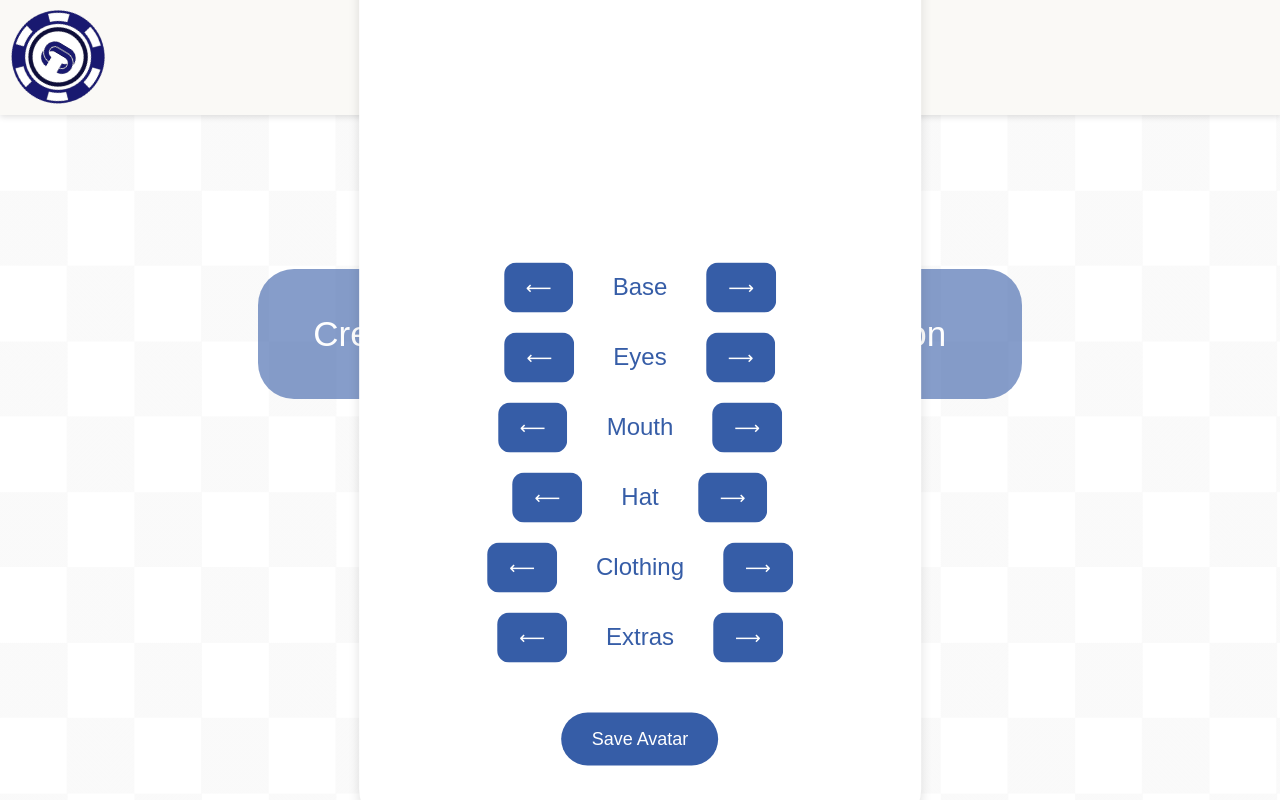
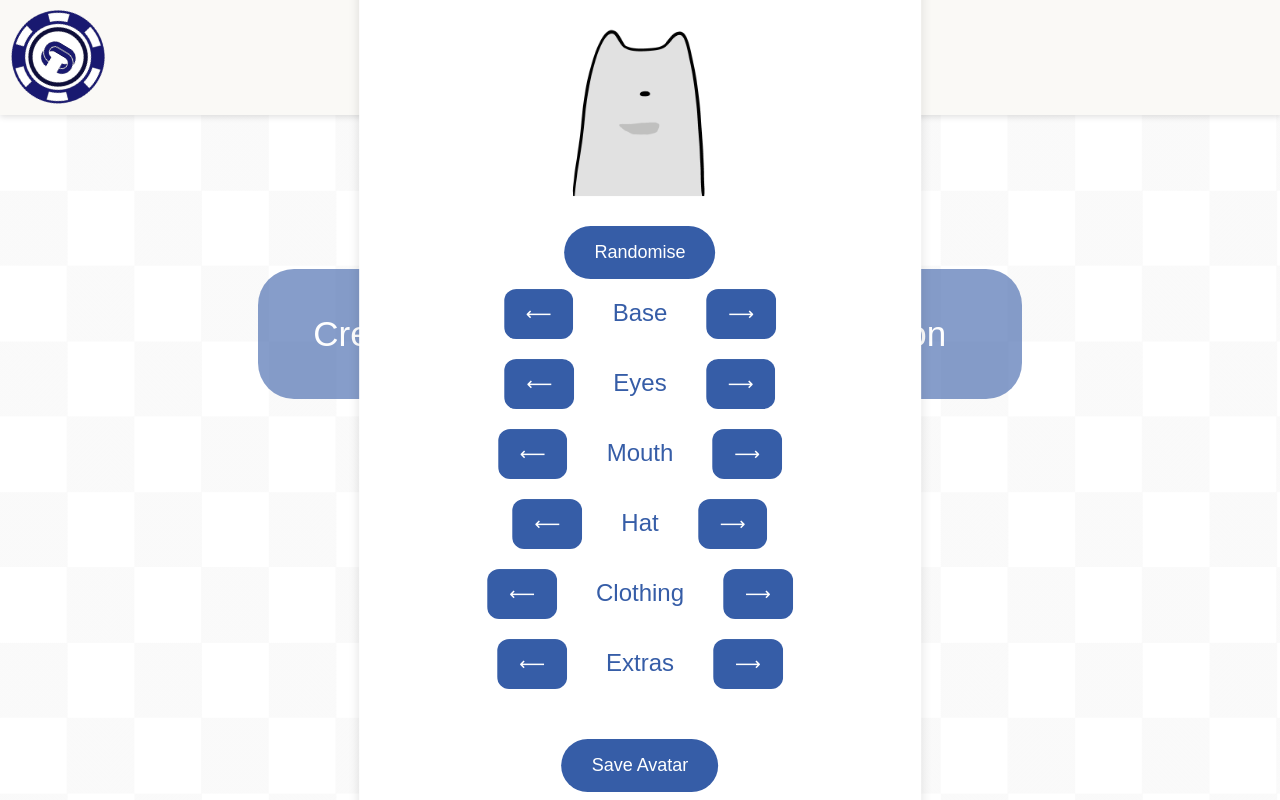
Before and after one commit to Caijones29/credit-cards-frontend, a React (Create React App) app: page / in a window 1280 px wide. Both pictures are taken after a click on the element 620 px from the left and 280 px from the top of the page. Built offline with nearby package versions, Linux system fonts and the light colour scheme.

Commit message:
deploy main

```diff
--- a/src/AvatarCustomiserPopUp.css
+++ b/src/AvatarCustomiserPopUp.css
@@ -24,7 +24,8 @@
     transition: all 0.3s ease-in-out;
 }
 
-.Save-avatar-button{
+.Save-avatar-button,
+.Randomise-avatar-button{
     margin-top: 30px;
     padding: 16px 30px;
     background-color: #365da7;
@@ -35,6 +36,10 @@
     cursor: pointer;
     font-family: "Ford Antenna", sans-serif;
     transition-duration: 0.3s;
+}
+
+.Randomise-button-wrapper{
+    margin-bottom: 10px;
 }
 
 .Save-avatar-button:hover{
@@ -49,7 +54,6 @@
     display: flex;
     justify-content: center;
     align-items: center;
-    margin: 30px 0;
 }
 
 .Avatar-preview-image {
--- a/src/AvatarCustomiserPopUp.jsx
+++ b/src/AvatarCustomiserPopUp.jsx
@@ -1,7 +1,9 @@
 import React, { useState, useEffect } from 'react';
 import './AvatarCustomiserPopUp.css';
 import './AvatarPreview.css';
-import AvatarPreview from './AvatarPreview'; // Import the AvatarPreview component
+import AvatarPreview from './AvatarPreview';
+import RandomiseAvatar from './RandomiseAvatar';
+
 import {
     baseOptions,
     eyeOptions,
@@ -54,8 +56,7 @@ const AvatarCustomiserPopUp = ({ closePopup }) => {
             mouth: mouthIndex >= 0 ? mouthOptions[mouthIndex] : avatarObject.mouth,
             hat: hatIndex >= 0 ? hatOptions[hatIndex] : avatarObject.hat,
             clothing: clothingIndex >= 0 ? clothingOptions[clothingIndex] : avatarObject.clothing,
-            extras: extrasIndex >= 0 ? extrasOptions[extrasIndex] : avatarObject.extras,
-            unlockables: avatarObject.unlockables // assuming these remain unchanged
+            extras: extrasIndex >= 0 ? extrasOptions[extrasIndex] : avatarObject.extras
         });
         console.log('Updated avatarObject:', avatarObject);
     };
@@ -72,6 +73,18 @@ const AvatarCustomiserPopUp = ({ closePopup }) => {
 
                 {/* Use the AvatarPreview component to render the avatar */}
                 <AvatarPreview avatarObject={avatarObject} />
+
+                <div className="Randomise-button-wrapper">
+                    <RandomiseAvatar
+                        setBaseIndex={setBaseIndex}
+                        setEyeIndex={setEyeIndex}
+                        setMouthIndex={setMouthIndex}
+                        setHatIndex={setHatIndex}
+                        setClothingIndex={setClothingIndex}
+                        setExtrasIndex={setExtrasIndex}
+                    />
+                </div>
+
 
                 <div className="Avatar-button-row">
                     <button className="Avatar-cycle-button" onClick={prevBase}>⟵</button>
--- /dev/null
+++ b/src/RandomiseAvatar.jsx
@@ -0,0 +1,41 @@
+import React from 'react';
+import './AvatarCustomiserPopUp.css';
+import {
+    baseOptions,
+    eyeOptions,
+    mouthOptions,
+    hatOptions,
+    clothingOptions,
+    extrasOptions
+} from './avatarObject';
+
+const RandomiseAvatar = ({
+                             setBaseIndex,
+                             setEyeIndex,
+                             setMouthIndex,
+                             setHatIndex,
+                             setClothingIndex,
+                             setExtrasIndex
+                         }) => {
+    const getRandomIndex = (options, excludeFirst = false) => {
+        const start = excludeFirst ? 1 : 0;
+        return Math.floor(Math.random() * (options.length - start)) + start;
+    };
+
+    const handleClick = () => {
+        setBaseIndex(getRandomIndex(baseOptions, true));
+        setEyeIndex(getRandomIndex(eyeOptions));
+        setMouthIndex(getRandomIndex(mouthOptions));
+        setHatIndex(getRandomIndex(hatOptions));
+        setClothingIndex(getRandomIndex(clothingOptions));
+        setExtrasIndex(getRandomIndex(extrasOptions));
+    };
+
+    return (
+        <button className="Randomise-avatar-button" onClick={handleClick}>
+            Randomise
+        </button>
+    );
+};
+
+export default RandomiseAvatar;
--- a/src/avatarObject.jsx
+++ b/src/avatarObject.jsx
@@ -75,11 +75,10 @@ export const extrasOptions = [
 
 // the initial avatar object. When the user starts editing their avatar, the default empty one is displayed.
 export const defaultAvatarObject = {
-    base: null,
+    base: emptyBaseAvatar,
     eyes: null,
     mouth: null,
     hat: null,
     clothing: null,
-    extras: null,
-    unlockables: []
+    extras: null
 };
```
